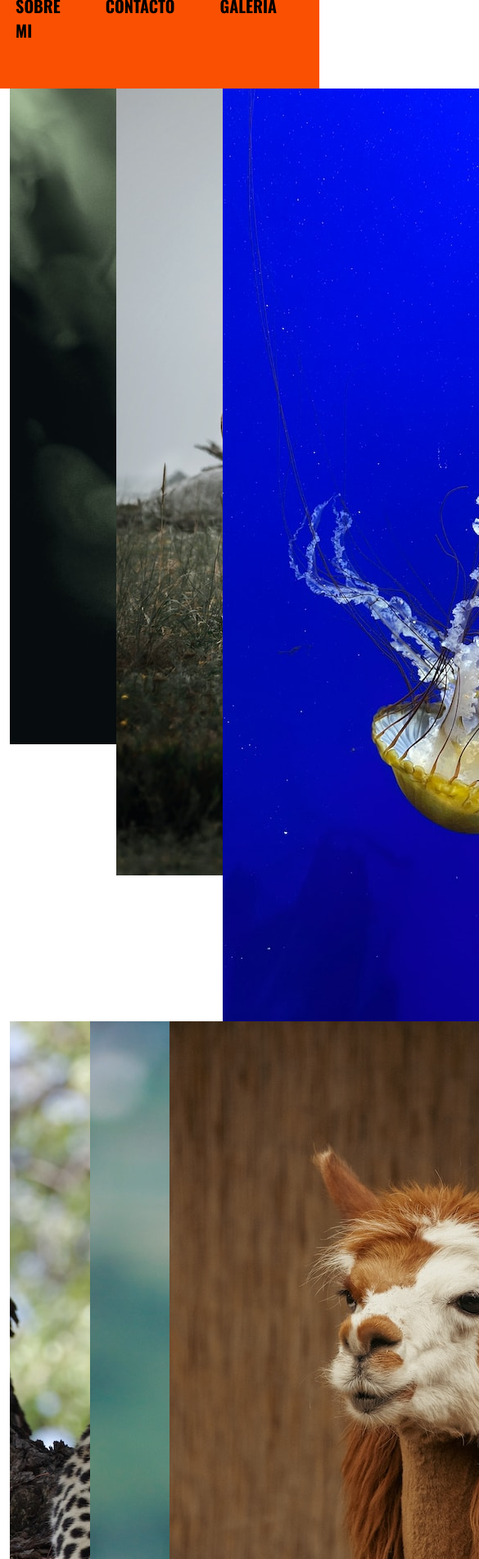
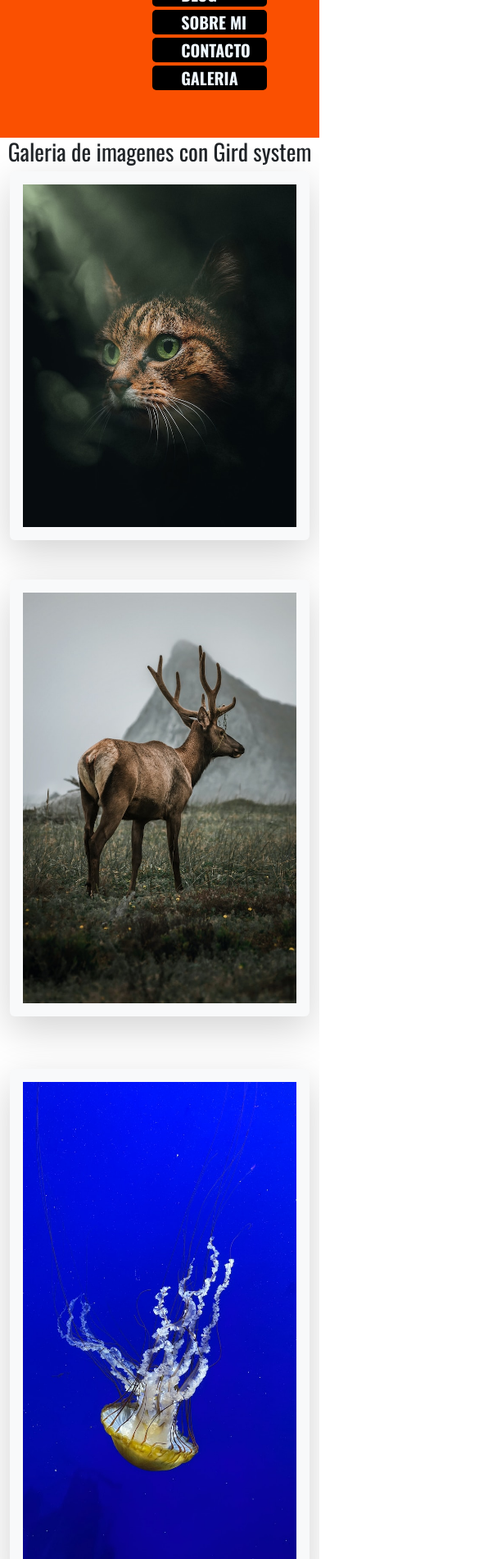
Before and after one commit to josue-chulqui/Preentrega3, a plain HTML site: page Secciones/galeria.html in a window 390 px wide. Shown: the part 98-2000 px from the top of the page at 82% size, 585 px wide, since content can reach past the window. Drawn offline with nearby package versions, Linux system fonts and the light colour scheme.

Commit message:
cambio en media y bootstrap

```diff
--- a/Secciones/galeria.html
+++ b/Secciones/galeria.html
@@ -23,47 +23,47 @@
       </ul>
    </nav>
   </header>
-      <!-- galeria de imagenes con gird template de bootstrap de imagenes-->
+
+
+      <!-- galeria de imagenes con gird system-->
+      <h1>
+        Galeria de imagenes con Gird system</h1>
 
       <section class="container">
-        <div class="row">
 
-           <!--Breakpoint 12 columnas-->
-          <div class="col-4 col-md-6 col-sm-12">
-          <img src="../Recursos/img/gato.jpg" alt="gato">
-          </div>
+        <div class="row d-flex flex-column mb-3">
 
-          <div class="col-4 col-md-3 col-sm-12">
-          <img src="../Recursos/img/venado.jpg" alt="venado">
-          </div>
+           <div class="col">
+           <img src="../Recursos/img/gato.jpg" alt="gato" class="w-100 h-100 shadow-lg p-3 mb-5 bg-body-tertiary rounded">
+           </div>
 
-          <div class="col-4 col-md-3 col-sm-12">
-            <img src="../Recursos/img/medusa.jpg" alt="medusa">
-          </div>
+           <div class="col">
+           <img src="../Recursos/img/venado.jpg" alt="venado" class="w-100 shadow-lg p-3 mb-5 bg-body-tertiary rounded">
+            </div>
+           </div>
+        <div class="row d-flex flex-column mb-3">
+             <div class="col">
+            <img src="../Recursos/img/medusa.jpg" alt="medusa" class="w-100 h-100 shadow-lg p-3 mb-5 bg-body-tertiary rounded">
+             </div>
+             <div class="col">
+             <img src="../Recursos/img/leopardo.jpg" alt="leopardo" class="w-100 shadow-lg p-3 mb-5 bg-body-tertiary rounded">
+             </div>
+           <div>
+        <div class="row d-flex flex-column mb-3">
+            <div class="col">
+           <img src="../Recursos/img/monito.jpg" alt="mono" class="w-100 shadow-lg p-3 mb-5 bg-body-tertiary rounded">
+            </div>
+            <div class="col">
+           <img src="../Recursos/img/llama2.jpg" alt="llama" class="w-100 shadow-lg p-3 mb-5 bg-body-tertiary rounded">
+           </div>
 
-           </div>
+       </div>
+
       </section>
 
-      <section class="container-fluid">
-        <div class="row">
-
-           <!--Breakpoint 12 columnas-->
-          <div class="col-3 col-md-6 col-sm-12">
-          <img src="../Recursos/img/leopardo.jpg" alt="leopardo">
-          </div>
-
-          <div class="col-3 col-md-6 col-sm-12">
-          <img src="../Recursos/img/monito.jpg" alt="mono">
-          </div>
-
-          <div class="col-3 col-md-6 col-sm-12">
-            <img src="../Recursos/img/llama2.jpg" alt="llama">
-          </div>
-
-           </div>
-      </section>
 
       <!--pie de pagina-->
+
       <footer>
         <div class="pie">
 
--- a/css/style.css
+++ b/css/style.css
@@ -146,53 +146,54 @@ body{
        *{
         margin: 0;
         padding: 0;
+       }
 
+       body{
+        background-color: rgb(67, 68, 68);
 
-       }
-       body{
-        background-color: rgb(140, 148, 148);
        }
        h1{
         text-align: center;
        }
       .header{
+
         background-color: rgb(250, 80, 1);
-        display:flex;
-        display:block;
-        width: 100%;
+
     }
-    .logo{
-      width: 50%;
-    }
-    .logo img{
-      width: 100wv;
+
+    .navbar{
+
+      margin: auto;
     }
 
     .navbar ul{
       width: 100%;
+      display: flex;
+      flex-direction: column;
+
 
     }
     .navbar ul li{
-     width: 50%;
+      background-color: black;
+      margin:2px;
+      border-radius: 5px;
     }
     .navbar ul li a{
-      width:100wv;
+      color: aliceblue;
     }
     .grid{
       width: 100%;
+      padding:5px;
+
     }
 
-    .grid img{
+    .grilla{
+      flex-direction: column;
       width: 100%;
     }
-    .grilla h3{
-      text-align: center;
-    }
-    .grilla{
-      width: 100%;
-    }
-    .pie{
-      width: 100%;
-      justify-content: center;
+
+    .formulario{
+      flex-direction: column;
+
     }
     }
```
Also changed, not shown: Secciones/Contacto.html (+0 -4 lines).
